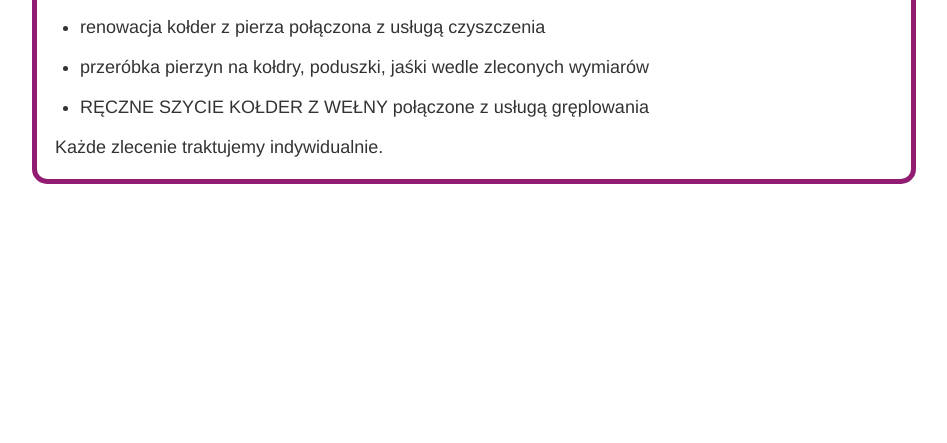
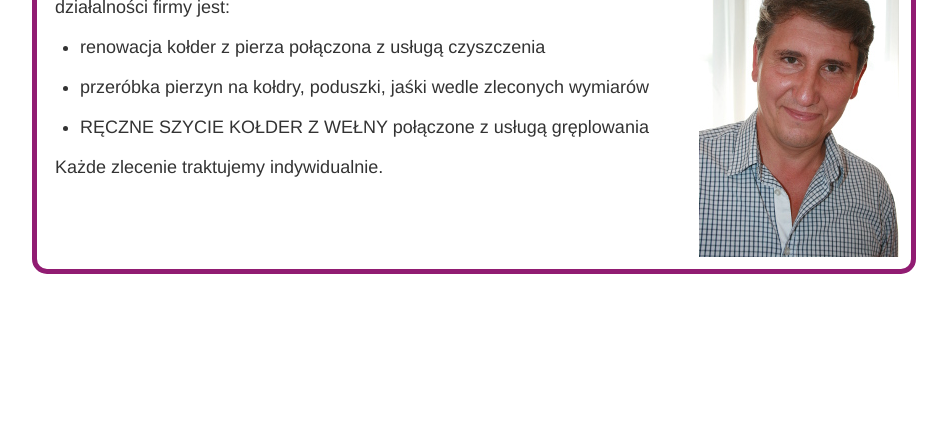
Before and after one commit to nacho/boko, a plain HTML site: page company.html in a window 1280 px wide. Shown: the part 357-800 px from the top of the page, without its empty margins (166-1113 px from the left). Drawn offline with Linux system fonts and the light colour scheme.

Commit message:
Add photo

```diff
--- a/company.html
+++ b/company.html
@@ -47,6 +47,7 @@
           <h1>Informacje o firmie</h1>
         </div>
         <div class="company">
+          <img src="img/photo.jpg" alt="Bogdan Hankus"/>
           <p>Firma <b>"BOKO"</b> założona została w 1992 r. i od tego czasu pozostaje firmą rodzinną. BOKO reprezentuje branżę pościelową.
 Głównym zakresem działalności firmy jest:</p>
 
--- a/css/boko.css
+++ b/css/boko.css
@@ -53,6 +53,10 @@ section {
 .company ul {
   margin-top: 20px;
   margin-bottom: 20px;
+}
+
+.company img {
+  float: right;
 }
 
 .map {
```
Also changed, not shown: img/photo.jpg (added).
